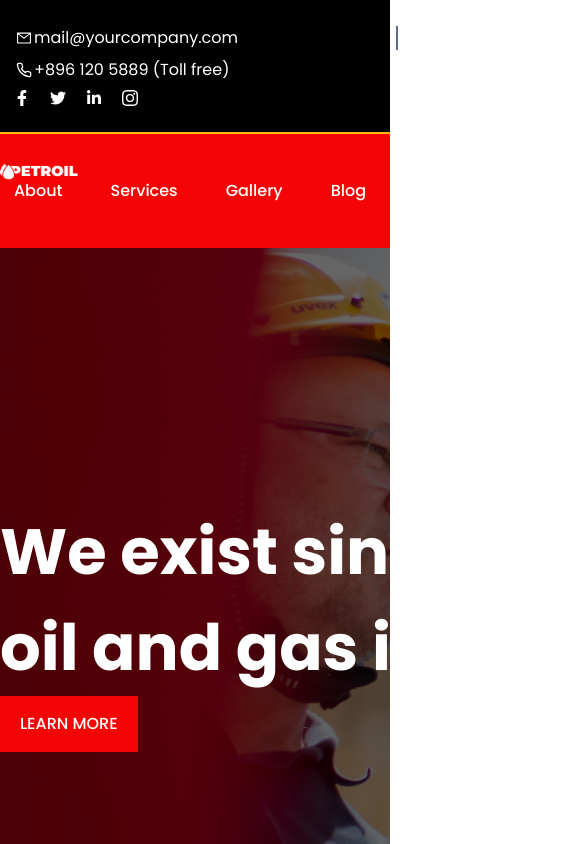
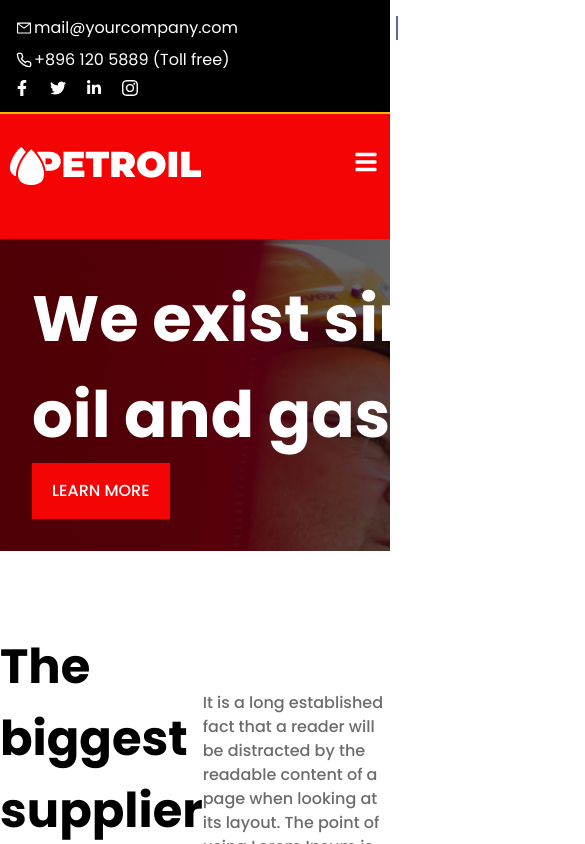
Before and after one commit to raihan-biswas-dev/petroil-react, a React (Create React App) app: page / in a window 390 px wide. Shown: the top 844 px of the page, 585 px wide, since content can reach past the window. Built offline with nearby package versions, Linux system fonts and the light colour scheme.

Commit message:
heaader responsive done

```diff
--- a/src/components/banner/index.js
+++ b/src/components/banner/index.js
@@ -3,9 +3,9 @@ import React from "react";
 function Banner() {
   return (
     <div className="" style={{ background: "url(images/banner.png)" }}>
-      <div className="h-full w-full bg-darkLight py-64">
+      <div className="h-full w-full bg-darkLight p-8 md:py-64">
         <div className="max-w-container mx-auto">
-          <h1 className="font-bold text-[64px] w-[842px] text-white font-pop">
+          <h1 className="font-bold  text-[64px] w-[842px] text-white font-pop">
             We exist since 1975 on the oil and gas industry.
           </h1>
           <a
--- a/src/components/footer/index.js
+++ b/src/components/footer/index.js
@@ -127,7 +127,7 @@ export default function Footer() {
           <h4 className="font-pop font-bold text-base text-white mt-8 mb-5">
             Certificate
           </h4>
-          <div className="flex gap-8">
+          <div className="flex gap-8 justify-between">
             <div className="bg-white py-2 px-3 rounded-md">
               <h3 className="font-pop font-bold text-2xl text-[#008AD8]">
                 ISO 88
--- a/src/components/header/index.js
+++ b/src/components/header/index.js
@@ -8,11 +8,11 @@ import { BsInstagram } from "react-icons/bs";
 export default function Header() {
   return (
     <header className="bg-black py-4 border-b-2 border-yellowborder">
-      <div className="max-w-container mx-auto p-2.5">
+      <div className="max-w-container mx-auto px-2.5 md:px-0">
         <div className=" sml:flex">
-          <div className=" sml:w-3/4 sml:flex">
+          <div className=" sml:w-9/12 sml:flex">
             <p className="font-pop text-base text-white	font-normal	relative pl-6 after:absolute after:right-[-18px] after:top-0 after:w-0.5 after:h-full after:content-[''] after:bg-afterborder">
-              <AiOutlineMail className="absolute left-1.5 top-1" />{" "}
+              <AiOutlineMail className="absolute left-1.5 top-1" />
               mail@yourcompany.com
             </p>
             <p className="font-pop text-base text-white	font-normal	relative pl-6 sml:ml-6 my-2 sml:my-0">
@@ -20,7 +20,7 @@ export default function Header() {
               (Toll free)
             </p>
           </div>
-          <div className="s sml:w-1/4 flex sml:justify-end ml-1 sml:ml-0  gap-x-5">
+          <div className="sml:w-3/12 flex sml:justify-end ml-1 sml:ml-0  gap-x-5">
             <FaFacebookF className="text-white hover:text-primary ease-in duration-300" />
             <SiTwitter className="text-white hover:text-primary ease-in duration-300" />
             <FaLinkedinIn className="text-white hover:text-primary ease-in duration-300" />
--- a/src/components/navbar/index.js
+++ b/src/components/navbar/index.js
@@ -1,17 +1,42 @@
-import React from "react";
+import React, { useEffect, useState } from "react";
+import { FaBars } from "react-icons/fa";
 
 export default function Navbar() {
+  let [open, setOpen] = useState(false);
+
+  let handleOpen = () => {
+    setOpen(!open);
+  };
+
+  useEffect(() => {
+    if (window.innerWidth >= 768) {
+      setOpen(true);
+    }
+    function screenResize() {
+      if (window.innerWidth >= 768) {
+        setOpen(true);
+      } else {
+        setOpen(false);
+      }
+    }
+    window.addEventListener("resize", screenResize);
+  });
+
   return (
-    <nav className="bg-primary py-7">
+    <nav className="bg-primary py-7 relative">
       <div className="max-w-container mx-auto">
-        <div className="flex">
-          <div className="w-1/5">
+        <div className="md:flex items-centernpm start">
+          <div className="md:w-1/5 px-2.5 md:px-0">
             <picture>
               <img src="images/logo.png" alt="logo" loading="lazy" />
             </picture>
           </div>
-          <div className="w-4/5 flex items-center justify-center">
-            <ul className="font-pop text-base font-medium text-white flex  gap-x-12">
+          <button onClick={handleOpen}>
+            <FaBars className="block md:hidden absolute top-9 right-3 text-2xl text-white" />
+          </button>
+          {open && (
+            <div className="md:w-4/5  md:flex items-center justify-end">
+              <ul className="font-pop text-base font-medium text-white flex flex-col md:flex-row ml-4 md:gap-x-12 gap-y-2 md:gap-y-0">
                 <li>
                   <a href="#">Home</a>
                 </li>
@@ -29,12 +54,13 @@ export default function Navbar() {
                 </li>
               </ul>
               <a
-              className=" inline-block font-pop text-base font-medium text-white border border-white py-4 px-5 ml-16"
+                className=" inline-block font-pop text-base font-medium text-white border border-white py-4 px-5 ml-4 md:ml-16 my-2"
                 href="#"
               >
                 CONTACT
               </a>
             </div>
+          )}
         </div>
       </div>
     </nav>
--- a/tailwind.config.js
+++ b/tailwind.config.js
@@ -21,7 +21,7 @@ module.exports = {
       screens: {
         sm: "375px",
 
-        sml: "734px",
+        sml: "667px",
 
         md: "768px",
       },
```
Lines whose indentation alone changed are shown as unchanged.
